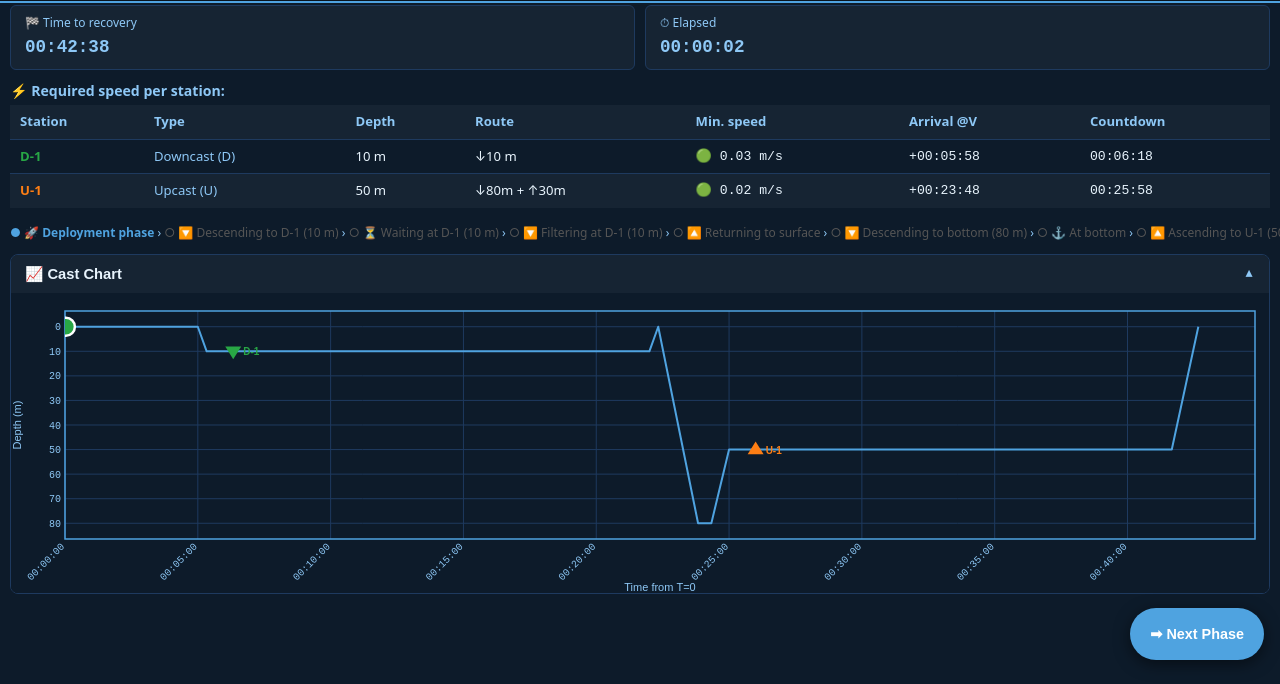
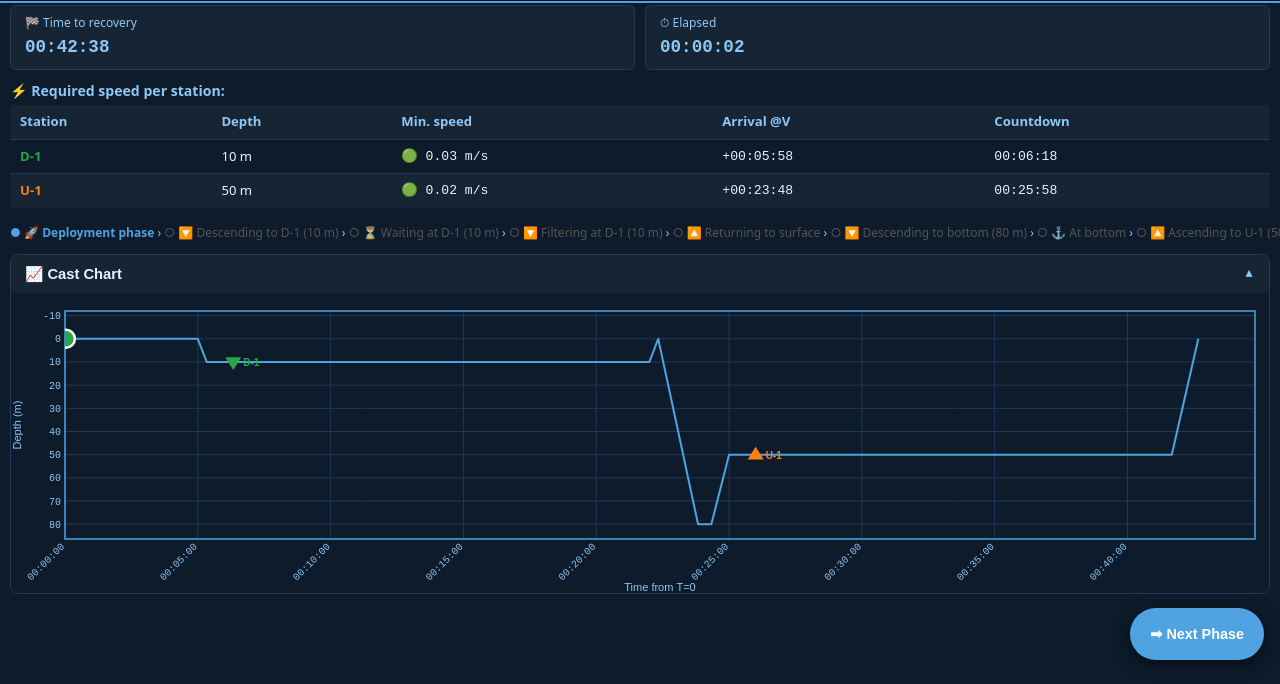
Before and after one commit to JacopoBusatto/chronocaster, a plain HTML site: page docs/index.html in a window 1280 px wide. Both pictures are taken after a click on the button "▶ Start Cast (T = 0)". Shown: the part 276-960 px from the top of the page. Drawn offline with Linux system fonts and the light colour scheme.

Commit message:
fix: chart padding, speed table columns, scroll reset

```diff
--- a/docs/css/style.css
+++ b/docs/css/style.css
@@ -143,6 +143,7 @@ input[type="text"] {
   outline: none;
   transition: border-color 0.15s;
   -webkit-appearance: none;
+  appearance: none;
 }
 input[type="number"]:focus,
 input[type="text"]:focus { border-color: var(--blue); }
--- a/docs/js/app.js
+++ b/docs/js/app.js
@@ -919,13 +919,10 @@ function updateTrackerDisplay() {
       vStr   = `${st.icon} ${st.reqSpd.toFixed(2)} m/s`;
       arrStr = earlyS >= 0 ? `+${fmtTime(earlyS)}` : `−${fmtTime(-earlyS)}`;
     }
-    const typeLabel = fs.filterType === 1 ? 'Downcast (D)' : 'Upcast (U)';
     const idClass   = fs.filterType === 1 ? 'td-d' : 'td-u';
     return `<tr>
       <td class="${idClass} bold">${fs.filterId}</td>
-      <td class="text-dim">${typeLabel}</td>
       <td>${fs.depthM.toFixed(0)} m</td>
-      <td>${st.routeNote}</td>
       <td class="mono">${vStr}</td>
       <td class="mono">${arrStr !== '—' ? arrStr : '—'}</td>
       <td class="mono">${fmtTime(Math.max(ttp, 0))}</td>
@@ -941,8 +938,11 @@ function updateTrackerDisplay() {
     return `<span class="phase-future">○ ${ph.label}</span>`;
   }).join(' › ');
 
-  // Inject live section
-  q('#tracker-live').innerHTML = `
+  // Inject live section — save scroll positions of scrollable children before rebuilding
+  const _liveEl = q('#tracker-live');
+  const _tableScrollLeft = _liveEl.querySelector('.preset-table-wrapper')?.scrollLeft ?? 0;
+  const _breadcrumbScrollLeft = _liveEl.querySelector('.phase-breadcrumb')?.scrollLeft ?? 0;
+  _liveEl.innerHTML = `
     <div class="status-banner ${bannerClass}" style="margin:6px 10px">${bannerText}</div>
 
     ${filterCardHtml}
@@ -962,15 +962,19 @@ function updateTrackerDisplay() {
     <div class="preset-table-wrapper" style="margin:0 10px 10px">
       <table>
         <thead><tr>
-          <th>Station</th><th>Type</th><th>Depth</th>
-          <th>Route</th><th>Min. speed</th><th>Arrival @V</th><th>Countdown</th>
+          <th>Station</th><th>Depth</th>
+          <th>Min. speed</th><th>Arrival @V</th><th>Countdown</th>
         </tr></thead>
-        <tbody>${speedRows || '<tr><td colspan="7" class="text-dim" style="text-align:center;padding:10px">No stations configured</td></tr>'}</tbody>
+        <tbody>${speedRows || '<tr><td colspan="5" class="text-dim" style="text-align:center;padding:10px">No stations configured</td></tr>'}</tbody>
       </table>
     </div>
 
     <div class="phase-breadcrumb">${breadcrumb}</div>
   `;
+
+  // Restore scroll positions after DOM rebuild
+  _liveEl.querySelector('.preset-table-wrapper')?.scrollTo({ left: _tableScrollLeft, behavior: 'instant' });
+  _liveEl.querySelector('.phase-breadcrumb')?.scrollTo({ left: _breadcrumbScrollLeft, behavior: 'instant' });
 
   // Redraw chart — use liveStops so corrected T2 depths update the planned path line
   const waypoints = buildWaypointsFromStops(liveStops);
--- a/docs/js/chart.js
+++ b/docs/js/chart.js
@@ -41,9 +41,9 @@ function drawChart(canvasId, data) {
   const CH = Math.max(H - MT - MB, 10);
 
   const xMax = (totalTimeS || 600) * 1.05;
-  // Add 8% padding above the surface so the 0 m line sits inside the chart area,
-  // leaving room for surface markers, dots, and labels.
-  const yPad = (maxDepthM || 100) * 0.08;
+  // Add 15% padding above the surface so the 0 m line sits well inside the chart
+  // area, leaving enough room for surface markers, dots, and labels.
+  const yPad = (maxDepthM || 100) * 0.15;
   const yMin = -yPad;
   const yMax = (maxDepthM  || 100) * 1.08;
   const yRange = yMax - yMin;
--- a/pwa/js/chart.js
+++ b/pwa/js/chart.js
@@ -41,9 +41,9 @@ function drawChart(canvasId, data) {
   const CH = Math.max(H - MT - MB, 10);
 
   const xMax = (totalTimeS || 600) * 1.05;
-  // Add 8% padding above the surface so the 0 m line sits inside the chart area,
-  // leaving room for surface markers, dots, and labels.
-  const yPad = (maxDepthM || 100) * 0.08;
+  // Add 15% padding above the surface so the 0 m line sits well inside the chart
+  // area, leaving enough room for surface markers, dots, and labels.
+  const yPad = (maxDepthM || 100) * 0.15;
   const yMin = -yPad;
   const yMax = (maxDepthM  || 100) * 1.08;
   const yRange = yMax - yMin;
```
Also changed, not shown: pwa/js/app.js (+12 -8 lines).
